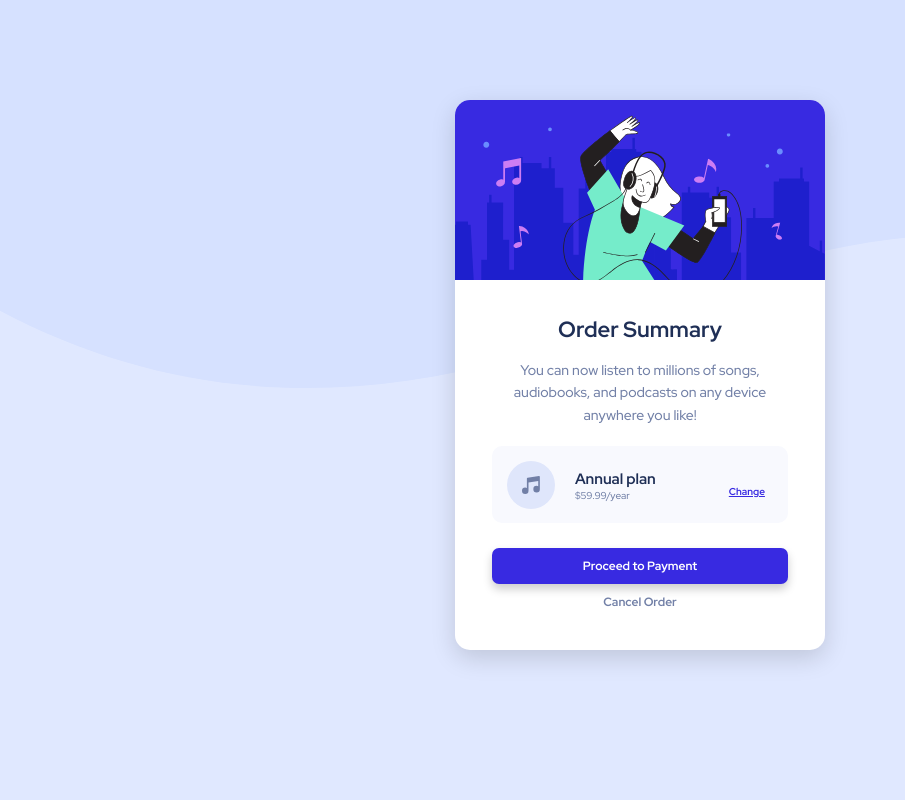
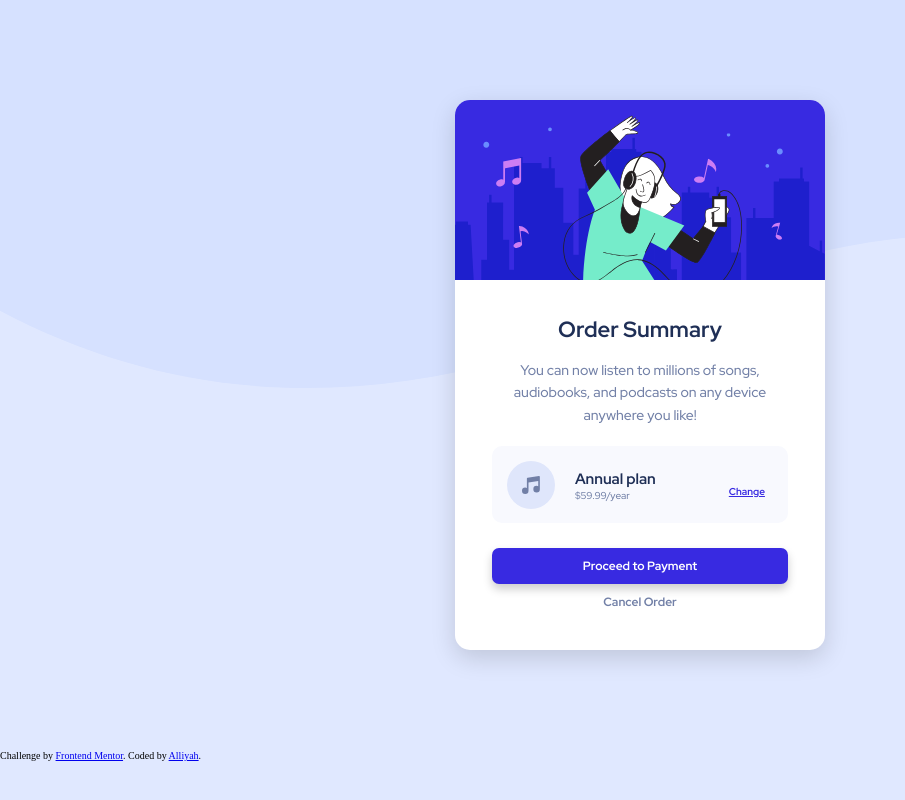
Before and after one commit to alliyah95/frontend-mentor-solutions, a website: page order-summary-card-component/index.html in a window 1280 px wide. Shown: the whole page, without its empty margins (0-905 px from the left). Drawn offline with Linux system fonts and the light colour scheme.

Commit message:
Added attribution

```diff
--- a/order-summary-card-component/index.html
+++ b/order-summary-card-component/index.html
@@ -38,5 +38,11 @@
         </div>
       </div>
     </section>
+    <div class="attribution">
+      <p class="attribution__paragraph">
+        Challenge by <a href="https://www.frontendmentor.io?ref=challenge" target="_blank" class="attribution__anchor">Frontend Mentor</a>.
+        Coded by <a href="https://github.com/allliyah" class="attribution__anchor" target="_blank">Alliyah</a>.
+      </p>
+    </div>
   </body>
 </html>
```
